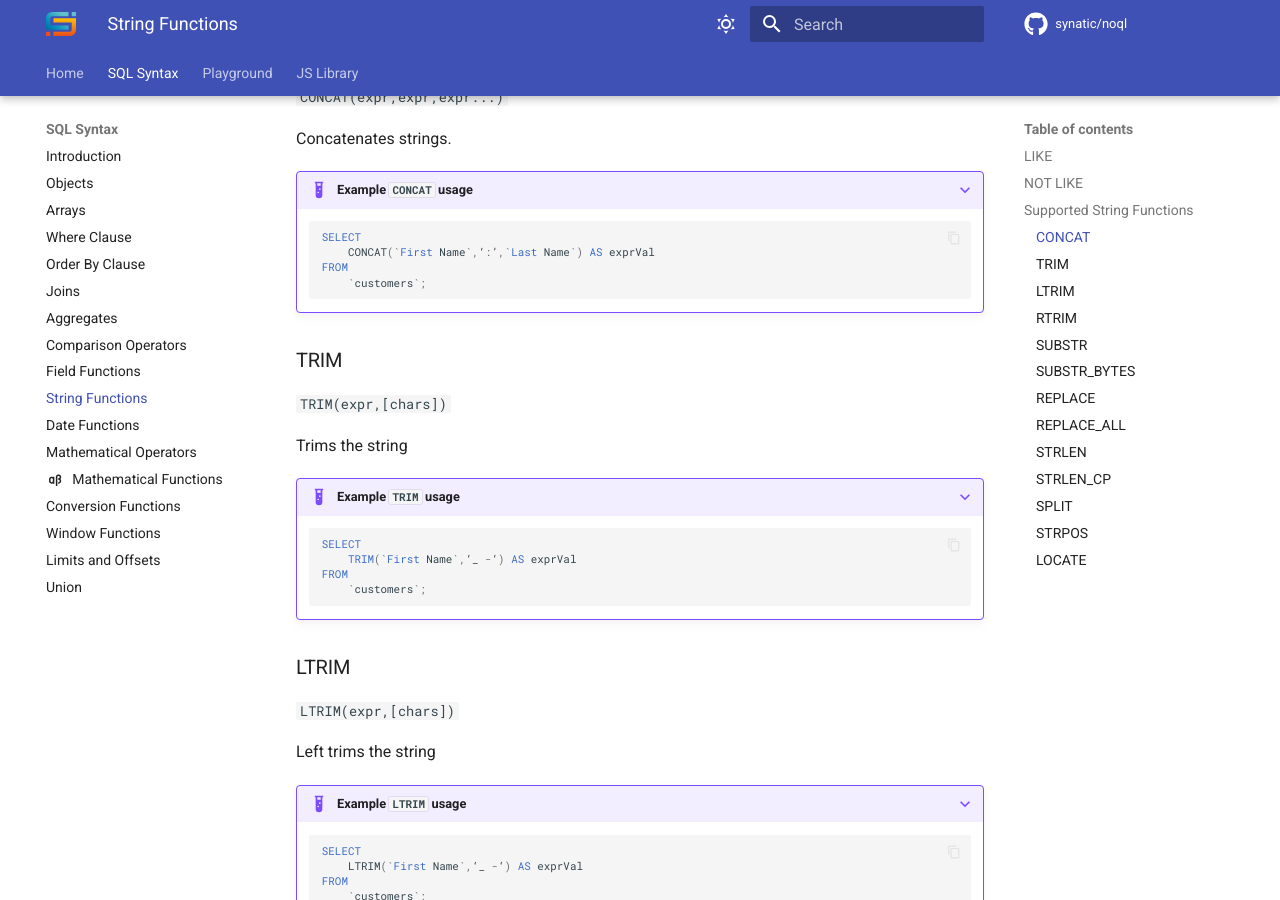
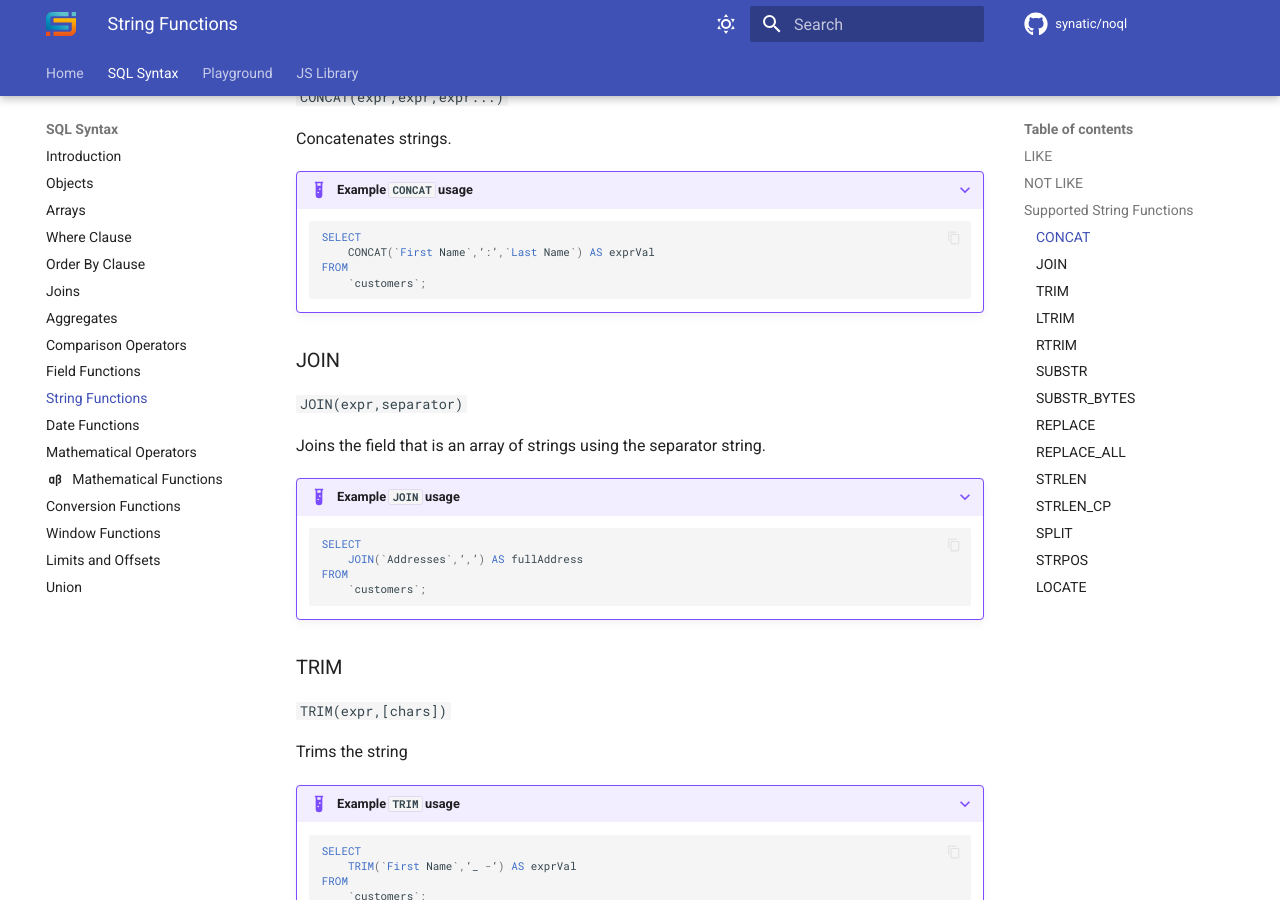
Before and after one commit to synatic/noql, an MkDocs documentation site: the page built from docs/docs/sql-syntax/string-functions.md, in a window 1280 px wide and 900 px high, scrolled down 1105 px. Built offline with MkDocs 1.6.1 and Material for MkDocs 9.7.7, drawn with Linux system fonts in a browser that asks for light colours; a script that is not in the unit is left out; comment, search, counter and statistics services are not loaded.

Commit message:
Updating docs

````diff
--- a/docs/docs/sql-syntax/string-functions.md
+++ b/docs/docs/sql-syntax/string-functions.md
@@ -3,7 +3,6 @@
 !!! note
 
     `+` (str + str) does not work for string concatenation. Use `CONCAT` instead.
-
 
 ## LIKE
 
@@ -52,6 +51,21 @@ Concatenates strings.
     ```sql
     SELECT
         CONCAT(`First Name`,‘:’,`Last Name`) AS exprVal
+    FROM
+        `customers`;
+    ```
+
+### JOIN
+
+`JOIN(expr,separator)`
+
+Joins the field that is an array of strings using the separator string.
+
+???+ example "Example `JOIN` usage"
+
+    ```sql
+    SELECT
+        JOIN(`Addresses`,‘,’) AS fullAddress
     FROM
         `customers`;
     ```
````
